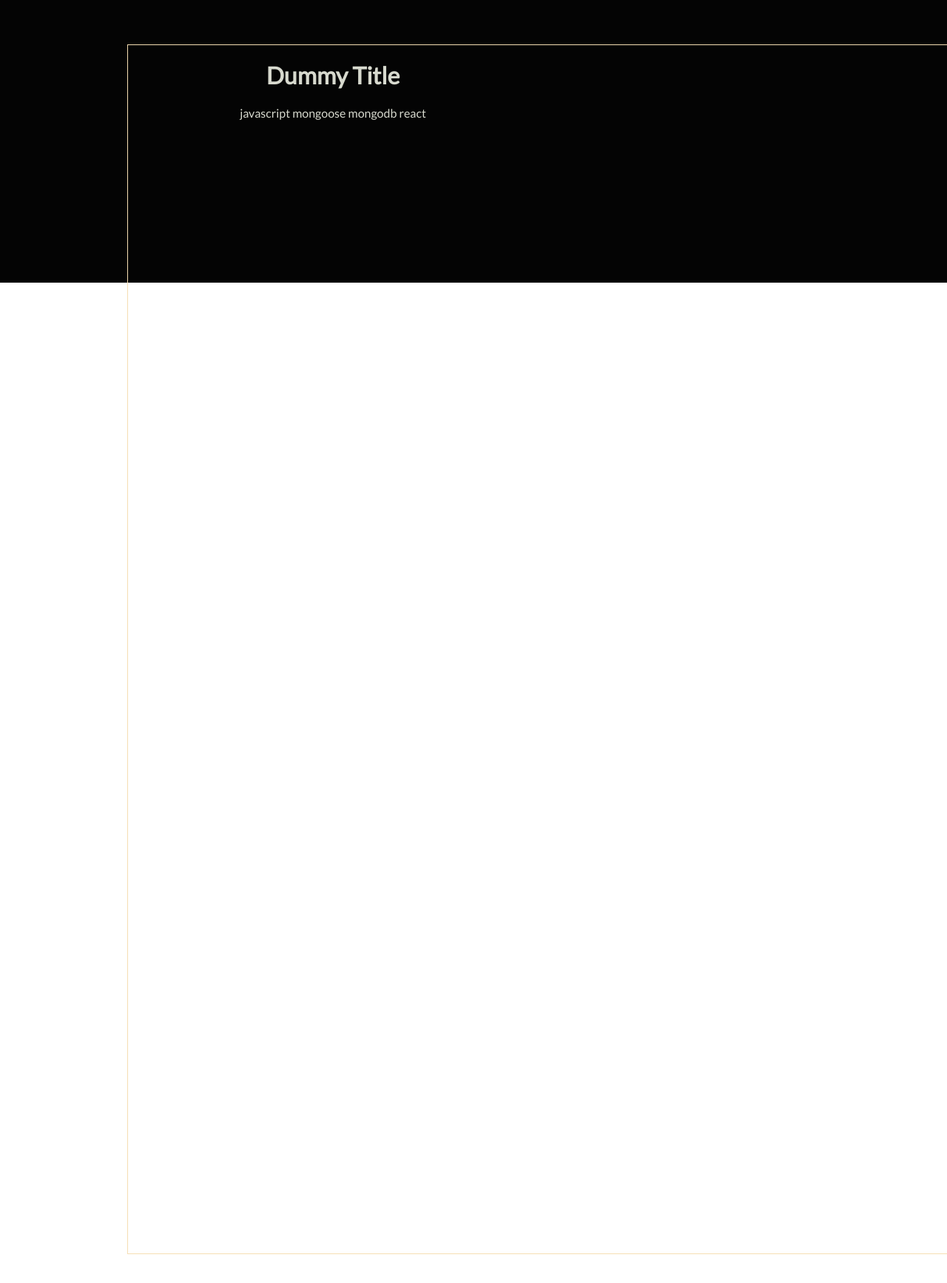
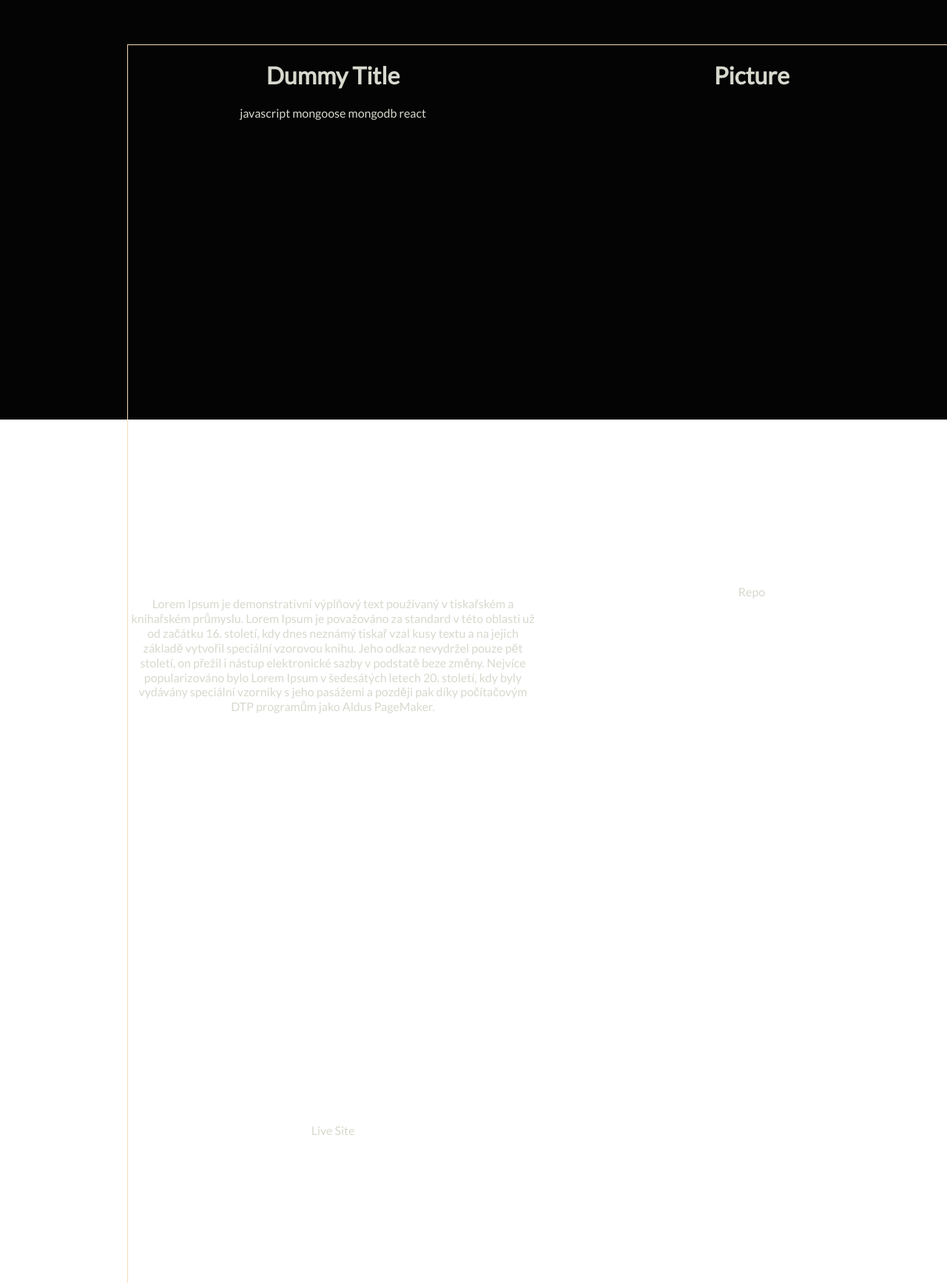
Before and after one commit to TelleDelly/Portfolio, a React (Create React App) app in the folder portfolio/: page / in a window 1280 px wide. Shown: the part 1251-2985 px from the top of the page at 74% size. Before the commit the page ends 2946 px from the top, so only its background shows below. Built offline with nearby package versions, Linux system fonts and the light colour scheme.

Commit message:
added more fields to project card

```diff
--- a/portfolio/src/Pages/Projects/Project.jsx
+++ b/portfolio/src/Pages/Projects/Project.jsx
@@ -23,7 +23,18 @@ const Project = ({project}) => {
         <div className='title-and-stack'>
           <h1>{project.title}</h1>
           <p>{techStackList}</p>
-
+        </div>
+        <div className='picture'>
+          <h1>Picture</h1>
+        </div>
+        <div className='description'>
+          <p>{project.description}</p>
+        </div>
+        <div className='repo-link'>
+          <a href={project.repoLink}>Repo</a>
+        </div>
+        <div className='live-link'>
+          <a href={project.liveLink}>Live Site</a>
         </div>
     </div>
   )
```
